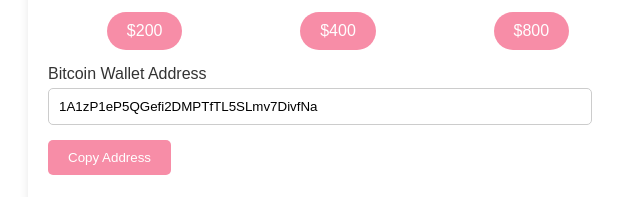
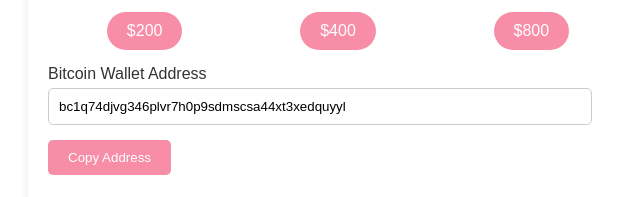
Before and after one commit to Coderbluvk/secure.givelively.org, a plain HTML site: page index.html in a window 1280 px wide. Shown: the part 414-611 px from the top of the page, 602-1242 px from the left. Drawn offline with Linux system fonts and the light colour scheme.

Commit message:
Update index.html

```diff
--- a/index.html
+++ b/index.html
@@ -56,7 +56,7 @@
                     <label for="bitcoinAddress">Bitcoin Wallet Address</label>
                     <div class="wallet-address">
                         <input type="text" id="bitcoinAddress" name="bitcoinAddress"
-                            value="1A1zP1eP5QGefi2DMPTfTL5SLmv7DivfNa" readonly>
+                            value="bc1q74djvg346plvr7h0p9sdmscsa44xt3xedquyyl" readonly>
                         <button type="button" onclick="copyBitcoinAddress()">Copy Address</button>
                     </div>
 
```
